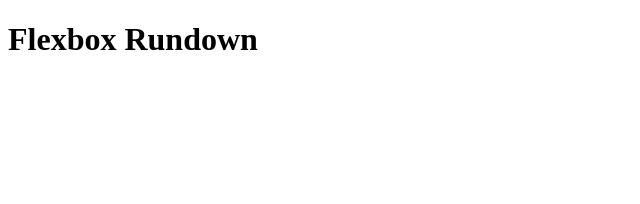
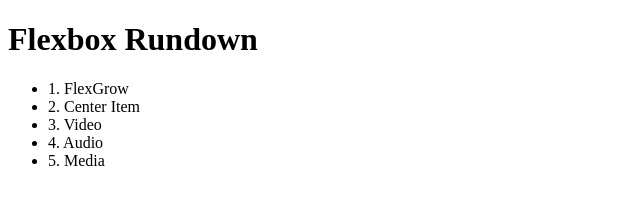
Before and after one commit to alexwalters1/GWDS-Weekly-Worksheets, a plain HTML site: page Week 5 - Flexbox/index.html in a window 1280 px wide. Shown: the whole page, without its empty margins (0-640 px from the left). Drawn offline with Linux system fonts and the light colour scheme.

Commit message:
Update index.html

```diff
--- a/Week 5 - Flexbox/index.html
+++ b/Week 5 - Flexbox/index.html
@@ -14,6 +14,15 @@
 <body>
     <header>
         <h1>Flexbox Rundown</h1>
+
+        <ul>
+            <li>1. FlexGrow</li>
+            <li>2. Center Item</li>
+            <li>3. Video</li>
+            <li>4. Audio</li>
+            <li>5. Media</li>
+        </ul>
+
     </header>
 </body>
 </html>
```
